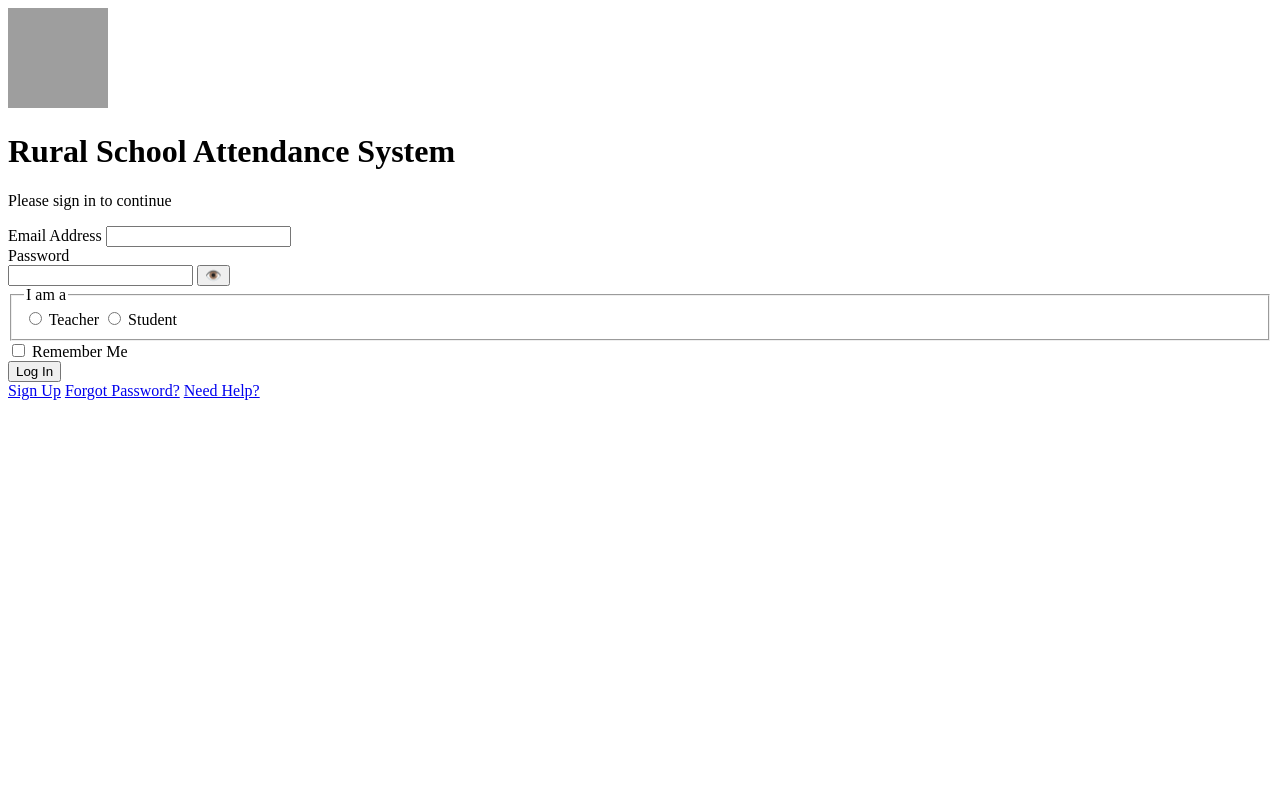
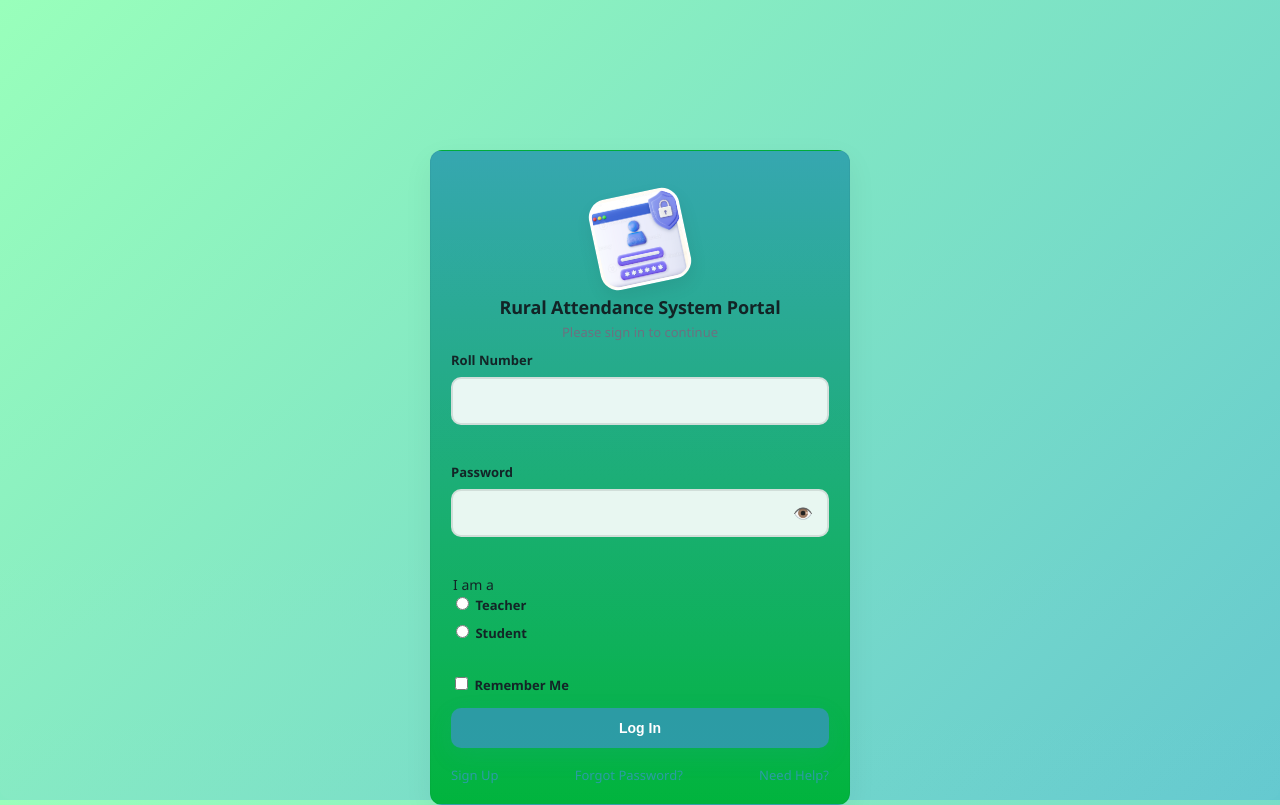
Before and after one commit to Swap-24/RuralAttendance, a Flask app: template frontend/templates/Login.html in a window 1280 px wide. Before the commit the page ends 400 px from the top, so only its background shows below. Run offline with Flask 3, Linux system fonts and the light colour scheme; the template is opened without the code that fills it, so the values that code supplies are empty; grey boxes are pictures that could not be loaded.

Commit message:
Updates3

```diff
--- a/frontend/templates/Login.html
+++ b/frontend/templates/Login.html
@@ -4,23 +4,22 @@
   <meta charset="utf-8">
   <meta name="viewport" content="width=device-width,initial-scale=1">
   <title>Rural School Attendance System - Login</title>
-  <link rel="stylesheet" href="Login.css">
-   <script src="https://code.jquery.com/jquery-3.6.0.min.js"></script>
+  <link rel="stylesheet" href="{{ url_for('static', filename='css/styles.css') }}">
 </head>
 <body>
   <div class="login-container">
     <div class="login-card">
       <header class="login-header">
-        <img src = "login.png" alt = "login sticker" width = "100" height = "100">
-        <h1 class="school-title">Rural School Attendance System</h1>
+        <img src = "{{ url_for('static', filename='images/login.png') }}" alt = "login sticker" width = "100" height = "100">
+        <h1 class="school-title">Rural Attendance System Portal</h1>
         <p class="login-subtitle">Please sign in to continue</p>
       </header>
 
-      <form id="loginForm">
+      <form id="loginForm" action="/" method="post">
   <div class="form-group">
-          <label for="email">Email Address</label>
-          <input id="email" name="email" type="email" required autocomplete="email" class="form-control">
-          <div id="email-error" class="error-message"></div>
+    <label for="roll_number">Roll Number</label>
+    <input id="roll_number" name="roll_number" type="text" class="form-control" required>
+    <div id="rollno-error" class="error-message"></div>
   </div>
 
   <div class="form-group">
@@ -46,7 +45,7 @@
   <button id="loginBtn" type="submit" class="btn btn--primary">Log In</button>
 
   <div class="form-links">
-          <a href="signup.html" class="sign-up">Sign Up</a>
+    <a href="{{ url_for('signup') }}" class="sign-up">Sign Up</a>
     <a href="#" class="forgot-password-link">Forgot Password?</a>
     <a href="#" class="help-link">Need Help?</a>
   </div>
@@ -54,6 +53,6 @@
     </div>
   </div>
 
-  <script src="Login.js"></script>
+  <script src="{{ url_for('static', filename='js/login.js') }}"></script>
 </body>
 </html>
```
Lines whose indentation alone changed are shown as unchanged.
